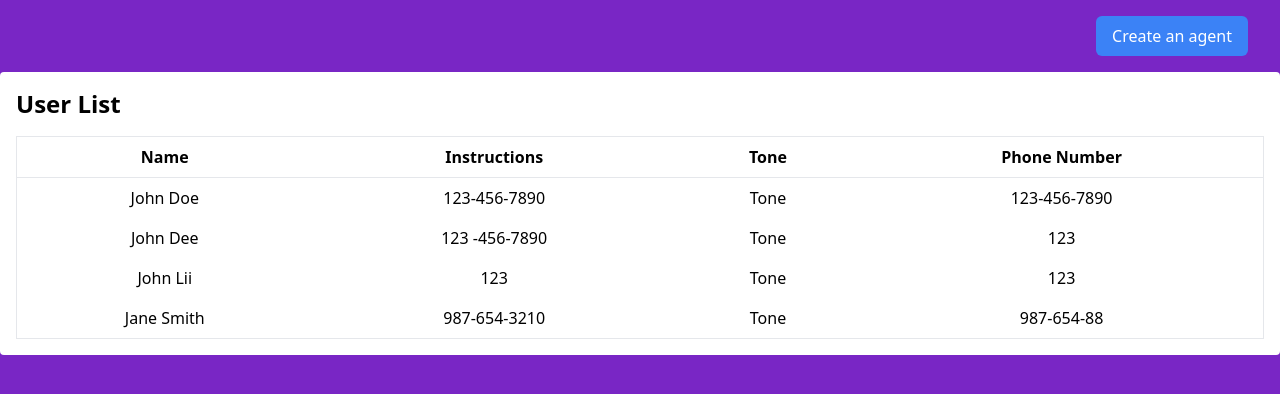
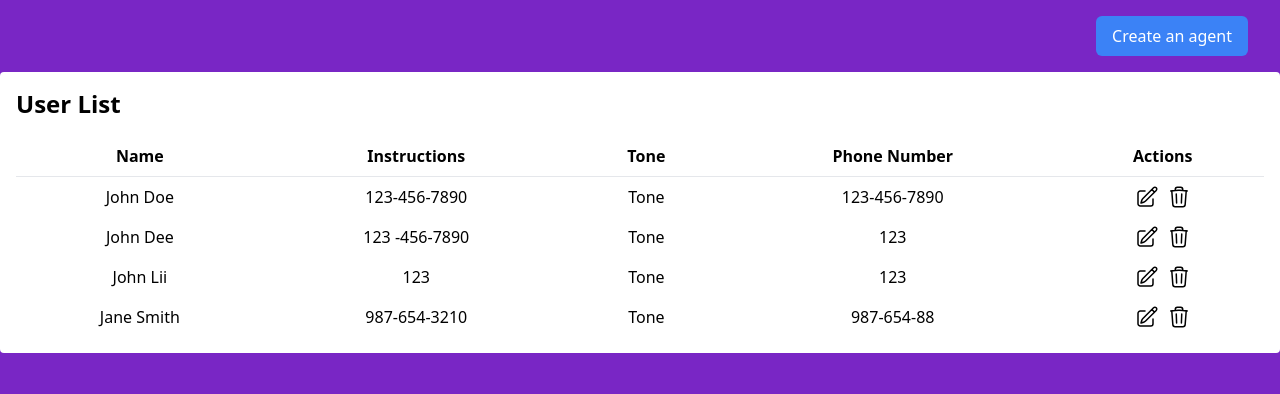
Before and after one commit to Shamilakhan936/permian-test-task, a Next.js app: page / in a window 1280 px wide. Shown: the top 394 px of the page. Built offline with nearby package versions, Linux system fonts and the light colour scheme.

Commit message:
form functionality

```diff
--- a/app/(root)/page.jsx
+++ b/app/(root)/page.jsx
@@ -10,19 +10,9 @@
   const [isModalOpen, setIsModalOpen] = useState(false);
   const [formObj, setFormObj] = useState({});
   const [isCalendyOpen, setIsCalendyOpen] = useState(false);
-
-  const openModal = () => {
-    setIsModalOpen(true);
-    setFormObj({
-      name: "",
-      instructions: "",
-      tone: "",
-      phoneNumber: "",
-      calendly: "",
-    });
-  };
-
-  const users = [
+  const [edit, setEdit] = useState(false);
+  const [agentCreated, setAgentCreated] = useState(false);
+  const [users, setUsers] = useState([
     {
       id: 1,
       name: "John Doe",
@@ -51,22 +41,57 @@
       tone: "Tone",
       phoneNumber: "987-654-88",
     },
-  ];
+  ]);
 
-  const closeModal = () => {
-    setIsModalOpen(false);
-    setIsCalendyOpen(false);
-  };
-
-  const handleGenerate = () => {
+  const openModal = () => {
+    setIsModalOpen(true);
     setFormObj({
       name: "",
       instructions: "",
       tone: "",
       phoneNumber: "",
+      calendly: "",
     });
+    setEdit(false);
+    setAgentCreated(false);
+  };
+
+  const closeModal = () => {
     setIsModalOpen(false);
     setIsCalendyOpen(false);
+    setEdit(false);
+  };
+  const handleGenerate = () => {
+    if (!edit) {
+      const newAgent = {
+        id: users.length + 1,
+        ...formObj,
+      };
+      setUsers((prevUsers) => [...prevUsers, newAgent]);
+      setIsModalOpen(false);
+      setAgentCreated(true);
+    } else {
+      setUsers((prevUsers) => {
+        const updatedUsers = prevUsers.map((user) =>
+          user.id === formObj.id ? formObj : user
+        );
+        setIsModalOpen(false);
+        setEdit(false);
+        return updatedUsers;
+      });
+    }
+  };
+
+  const handleEditClick = (userData) => {
+    setEdit(true);
+    setFormObj(userData);
+    setIsModalOpen(true);
+  };
+
+  const handleDeleteClick = (userData) => {
+    setUsers((prevUsers) =>
+      prevUsers.filter((user) => user.id !== userData.id)
+    );
   };
 
   return (
@@ -83,7 +108,12 @@
       <div>
         <div className="container mx-auto p-4 bg-white rounded">
           <h2 className="text-2xl font-bold mb-4">User List</h2>
-          <AgentTable users={users} />
+          <AgentTable
+            users={users}
+            handleEditClick={handleEditClick}
+            handleDeleteClick={handleDeleteClick}
+            setEdit={setEdit}
+          />
         </div>
       </div>
 
@@ -92,12 +122,16 @@
         closeModal={closeModal}
         formObj={formObj}
         setFormObj={setFormObj}
-        onGenerate={handleGenerate}
+        onClick={handleGenerate}
         setIsCalendyOpen={setIsCalendyOpen}
         isCalendyOpen={isCalendyOpen}
+        isEdit={edit}
       />
-
-      {/* <CreateAgentSuccess /> */}
+      {agentCreated && (
+        <div className="flex justify-center">
+          <CreateAgentSuccess />
+        </div>
+      )}
     </div>
   );
 }
--- a/app/components/AgentTable/AgentTable.jsx
+++ b/app/components/AgentTable/AgentTable.jsx
@@ -1,15 +1,18 @@
 import React from "react";
+import Edit from "../SVGS/edit";
+import Delete from "../SVGS/delete";
 
-export const AgentTable = ({ users }) => {
+export const AgentTable = ({ users, handleEditClick, setEdit, handleDeleteClick }) => {
   return (
     <div className="overflow-x-auto">
-      <table className="min-w-full border">
+      <table className="min-w-full">
         <thead>
           <tr>
             <th className="py-2 px-4 border-b">Name</th>
             <th className="py-2 px-4 border-b">Instructions</th>
             <th className="py-2 px-4 border-b">Tone</th>
             <th className="py-2 px-4 border-b">Phone Number</th>
+            <th className="py-2 px-4 border-b">Actions</th>
           </tr>
         </thead>
         <tbody>
@@ -20,6 +23,18 @@
                 <td className="py-2 px-4 text-center">{user.instructions}</td>
                 <td className="py-2 px-4 text-center">{user.tone}</td>
                 <td className="py-2 px-4 text-center">{user.phoneNumber}</td>
+                <td className="py-2 px-4 text-center flex justify-center gap-2 w-full">
+                  <Edit
+                    handleClick={() => {
+                      handleEditClick(user), setEdit(true);
+                    }}
+                  />
+                  <Delete
+                    handleClick={() => {
+                      handleDeleteClick(user);
+                    }}
+                  />
+                </td>
               </tr>
             );
           })}
--- a/app/components/Modal/AgentModal.jsx
+++ b/app/components/Modal/AgentModal.jsx
@@ -6,9 +6,10 @@
   closeModal,
   formObj,
   setFormObj,
-  onGenerate,
+  onClick,
   isCalendyOpen,
   setIsCalendyOpen,
+  isEdit,
 }) => {
   return (
     isOpen && (
@@ -20,7 +21,6 @@
             </button>
           </div>
 
-          {/* Your form inputs */}
           <label htmlFor="name" className="text-md font-medium">
             Name
           </label>
@@ -82,7 +82,7 @@
                 process.env.CALENDLY_URL
                   ? process.env.CALENDLY_URL
                   : "https://calendly.com/shamilak936/30min"
-                  }
+              }
             />
           )}
           {/* <CalendlyEmbed url="https://calendly.com/shamilak936/30min" /> */}
@@ -98,9 +98,9 @@
           ></input>
           <button
             className="bg-indigo-600 text-white px-6 py-4 rounded-md hover:bg-green focus:outline-none focus:shadow-outline-green w-full mt-8"
-            onClick={onGenerate}
+            onClick={onClick}
           >
-            Generate
+            {isEdit ? "Update" : "Generate"}
           </button>
         </div>
       </div>
--- /dev/null
+++ b/app/components/SVGS/delete.jsx
@@ -0,0 +1,23 @@
+import React from "react";
+
+const Delete = ({handleClick}) => {
+  return (
+    <svg
+      xmlns="http://www.w3.org/2000/svg"
+      fill="none"
+      viewBox="0 0 24 24"
+      stroke-width="1.5"
+      stroke="currentColor"
+      class="w-6 h-6"
+      onClick={handleClick}
+    >
+      <path
+        stroke-linecap="round"
+        stroke-linejoin="round"
+        d="m14.74 9-.346 9m-4.788 0L9.26 9m9.968-3.21c.342.052.682.107 1.022.166m-1.022-.165L18.16 19.673a2.25 2.25 0 0 1-2.244 2.077H8.084a2.25 2.25 0 0 1-2.244-2.077L4.772 5.79m14.456 0a48.108 48.108 0 0 0-3.478-.397m-12 .562c.34-.059.68-.114 1.022-.165m0 0a48.11 48.11 0 0 1 3.478-.397m7.5 0v-.916c0-1.18-.91-2.164-2.09-2.201a51.964 51.964 0 0 0-3.32 0c-1.18.037-2.09 1.022-2.09 2.201v.916m7.5 0a48.667 48.667 0 0 0-7.5 0"
+      />
+    </svg>
+  );
+};
+
+export default Delete;
--- /dev/null
+++ b/app/components/SVGS/edit.jsx
@@ -0,0 +1,24 @@
+import React from "react";
+
+const Edit = ({ handleClick }) => {
+  return (
+    <svg
+      xmlns="http://www.w3.org/2000/svg"
+      fill="none"
+      viewBox="0 0 24 24"
+      stroke-width="1.5"
+      stroke="currentColor"
+      class="w-6 h-6"
+      onClick={handleClick}
+    >
+      <path
+        stroke-linecap="round"
+        stroke-linejoin="round"
+        d="m16.862 4.487 1.687-1.688a1.875 1.875 0 1 1 2.652 2.652L10.582 16.07a4.5 4.5 0 0 1-1.897 1.13L6 18l.8-2.685a4.5 4.5 0 0 1 1.13-1.897l8.932-8.931Zm0 0L19.5 7.125M18 14v4.75A2.25 2.25 0 0 1 15.75 21H5.25A2.25 2.25 0 0 1 3 18.75V8.25A2.25 2.25 0 0 1 5.25 6H10"
+      />
+      s
+    </svg>
+  );
+};
+
+export default Edit;
```
